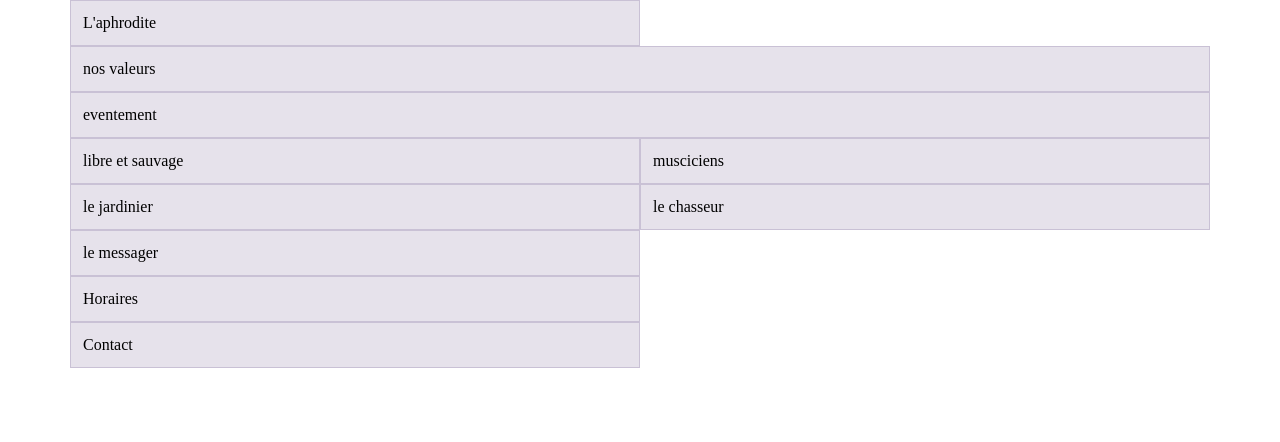
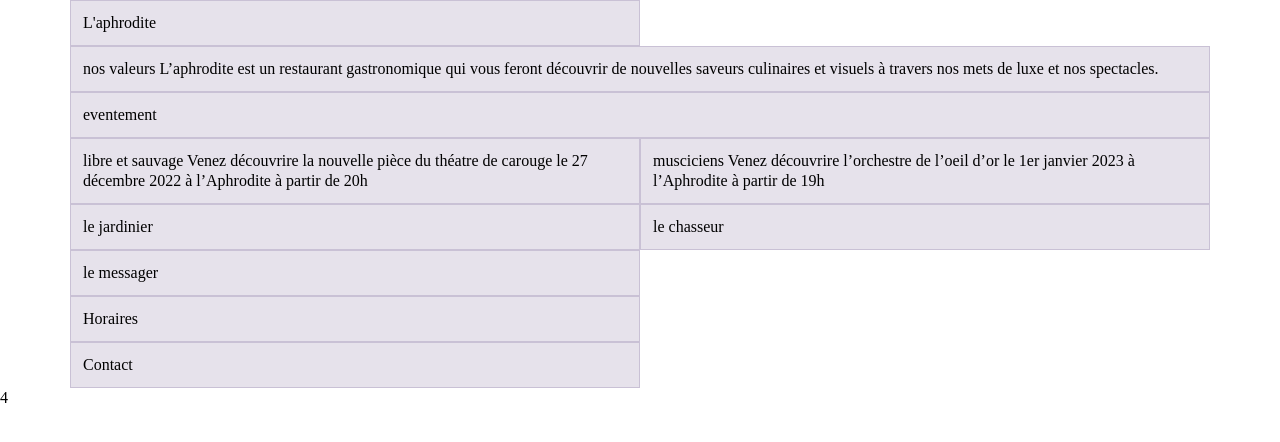
Before and after one commit to maxinehjn/examen-2-cafebar, a website built with Parcel: page src/index.html in a window 1280 px wide. Built offline with nearby package versions, Linux system fonts and the light colour scheme.

Commit message:
add text

```diff
--- a/src/index.html
+++ b/src/index.html
@@ -17,7 +17,11 @@
     <header class="values">
       <div class="container">
         <div class="row">
-          <div class="col-12">nos valeurs</div>
+          <div class="col-12">
+            nos valeurs L’aphrodite est un restaurant gastronomique qui vous
+            feront découvrir de nouvelles saveurs culinaires et visuels à
+            travers nos mets de luxe et nos spectacles.
+          </div>
         </div>
       </div>
     </header>
@@ -25,8 +29,14 @@
       <div class="container">
         <div class="row">
           <div class="col-12">eventement</div>
-          <div class="col-12 col-md-6">libre et sauvage</div>
-          <div class="col-12 col-md-6">musciciens</div>
+          <div class="col-12 col-md-6">
+            libre et sauvage Venez découvrire la nouvelle pièce du théatre de
+            carouge le 27 décembre 2022 à l’Aphrodite à partir de 20h
+          </div>
+          <div class="col-12 col-md-6">
+            musciciens Venez découvrire l’orchestre de l’oeil d’or le 1er
+            janvier 2023 à l’Aphrodite à partir de 19h
+          </div>
         </div>
       </div>
     </div>
@@ -47,7 +57,7 @@
         <div class="col-12 col-lg-6">Contact</div>
       </div>
     </div>
-
+    4
     <script src="js/main.js" type="module"></script>
   </body>
 </html>
```
Also changed, not shown: dist/index.html.
